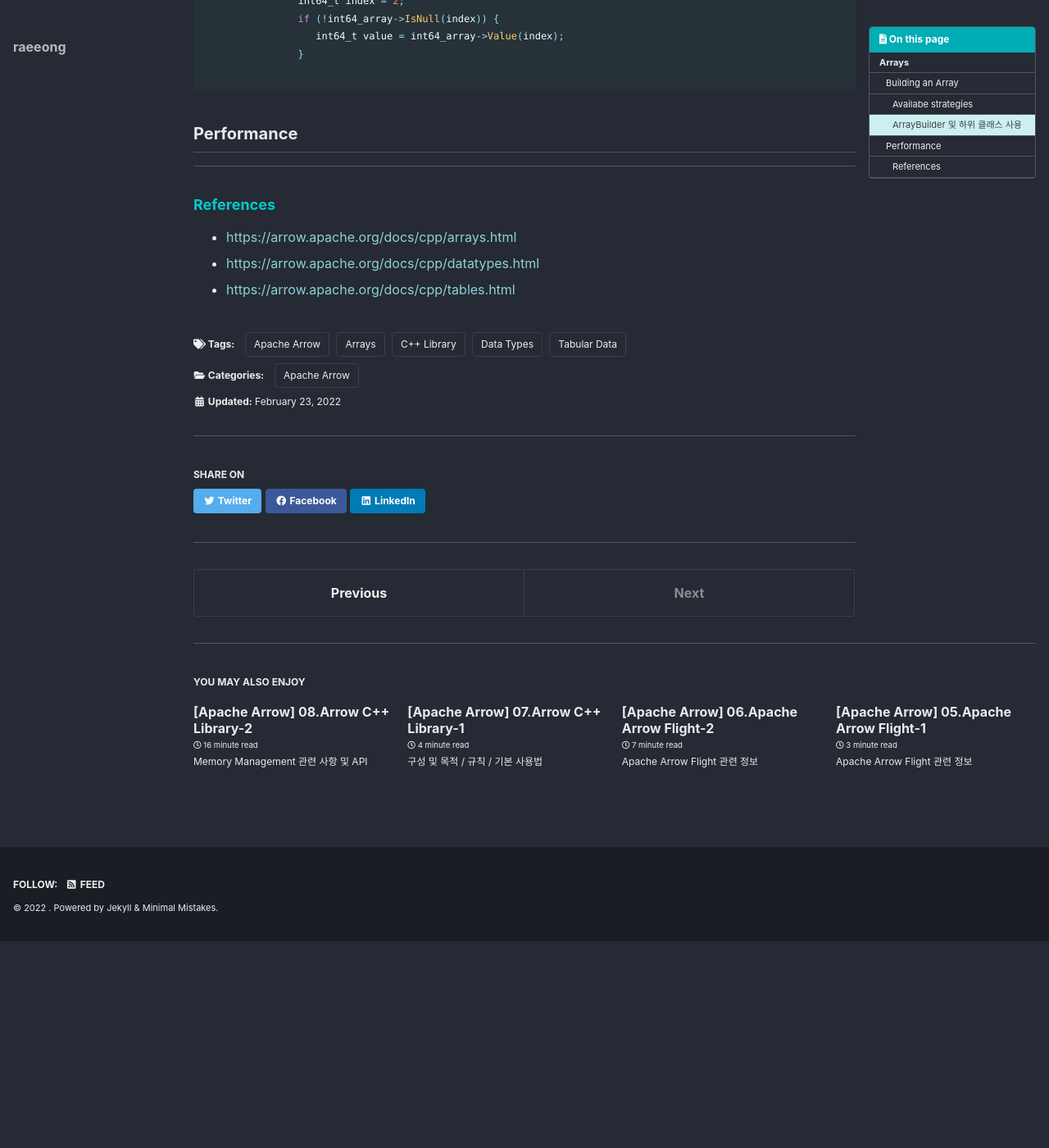
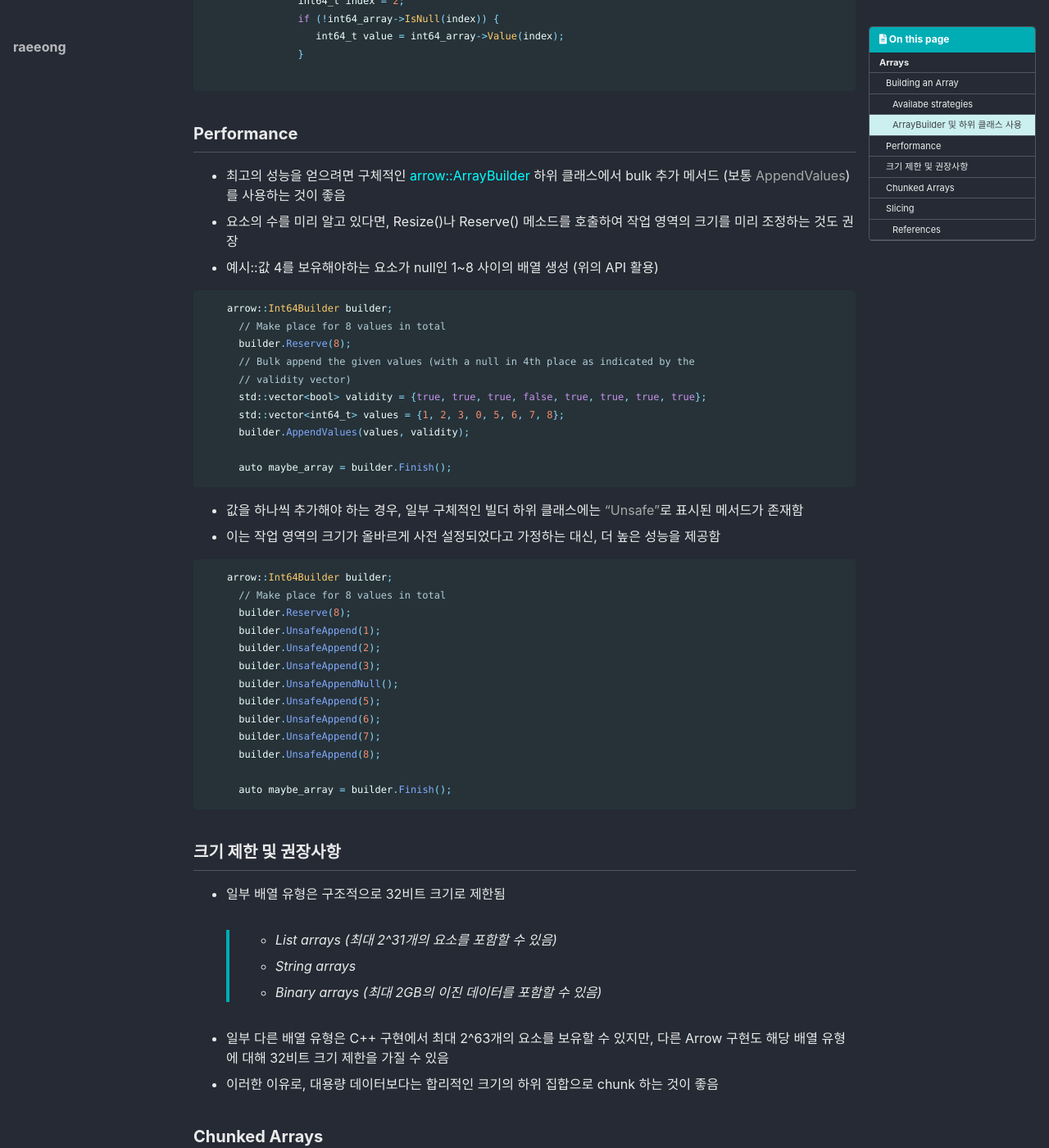
Before and after one commit to friedegg818/friedegg818.github.io, a Jekyll site: the page built from _posts/2022-02-23-ArrowC++Library3.md, in a window 1280 px wide and 1400 px high, scrolled down 1805 px. Shown: the whole window at 82% size. Built offline with Jekyll 4.4.1, drawn with Linux system fonts in a browser that asks for light colours; cached includes are drawn as plain includes; some web fonts are replaced; before the commit the page ends 2953 px from its top, so only the background shows below that; some of the changed text lies outside the part shown.

Commit message:
220302 update

````diff
--- a/_posts/2022-02-23-ArrowC++Library3.md
+++ b/_posts/2022-02-23-ArrowC++Library3.md
@@ -61,7 +61,7 @@ last_modified_At: 2022-03-02
 > - 첫 번째 버퍼: 1|1|1|1|0|1|1|1 비트가 있는 단일 바이트로 구성된 null bitmap 보유
 >                least-significant bit(LSB) numbering을 사용하므로 배열의 4번째 항목이 null임을 나타냄
 > - 두 번째 버퍼: 단순하게 위의 모든 값을 포함하는 int64_t 배열
->                네 번째 항목이 null이므로 버퍼의 해당 위치에 있는 값은 정의도지 않음
+>                네 번째 항목이 null이므로 버퍼의 해당 위치에 있는 값은 정의되지 않음
 
 - 구체적인 배열의 내용에 액세스하는 방법
 
@@ -84,7 +84,94 @@ last_modified_At: 2022-03-02
 ```
 
 ## Performance
+- 최고의 성능을 얻으려면 구체적인 <span style="color:	#00FFFF">arrow::ArrayBuilder</span> 하위 클래스에서 bulk 추가 메서드 (보통 <span style="color:#A9A9A9">AppendValues</span>) 를 사용하는 것이 좋음
+- 요소의 수를 미리 알고 있다면, Resize()나 Reserve() 메소드를 호출하여 작업 영역의 크기를 미리 조정하는 것도 권장
+- 예시::값 4를 보유해야하는 요소가 null인 1~8 사이의 배열 생성 (위의 API 활용)
 
+```java
+    arrow::Int64Builder builder;
+      // Make place for 8 values in total
+      builder.Reserve(8);
+      // Bulk append the given values (with a null in 4th place as indicated by the
+      // validity vector)
+      std::vector<bool> validity = {true, true, true, false, true, true, true, true};
+      std::vector<int64_t> values = {1, 2, 3, 0, 5, 6, 7, 8};
+      builder.AppendValues(values, validity);
+
+      auto maybe_array = builder.Finish();
+```
+
+- 값을 하나씩 추가해야 하는 경우, 일부 구체적인 빌더 하위 클래스에는 <span style="color:#A9A9A9">"Unsafe"</span>로 표시된 메서드가 존재함
+- 이는 작업 영역의 크기가 올바르게 사전 설정되었다고 가정하는 대신, 더 높은 성능을 제공함
+
+```java
+    arrow::Int64Builder builder;
+      // Make place for 8 values in total
+      builder.Reserve(8);
+      builder.UnsafeAppend(1);
+      builder.UnsafeAppend(2);
+      builder.UnsafeAppend(3);
+      builder.UnsafeAppendNull();
+      builder.UnsafeAppend(5);
+      builder.UnsafeAppend(6);
+      builder.UnsafeAppend(7);
+      builder.UnsafeAppend(8);
+
+      auto maybe_array = builder.Finish();
+```
+
+## 크기 제한 및 권장사항
+- 일부 배열 유형은 구조적으로 32비트 크기로 제한됨
+> - List arrays (최대 2^31개의 요소를 포함할 수 있음)
+> - String arrays
+> - Binary arrays (최대 2GB의 이진 데이터를 포함할 수 있음)
+- 일부 다른 배열 유형은 C++ 구현에서 최대 2^63개의 요소를 보유할 수 있지만, 다른 Arrow 구현도 해당 배열 유형에 대해 32비트 크기 제한을 가질 수 있음
+- 이러한 이유로, 대용량 데이터보다는 합리적인 크기의 하위 집합으로 chunk 하는 것이 좋음
+
+## Chunked Arrays
+-  <span style="color:	#00FFFF">arrow::ChunkedAray</span>는 배열과 마찬가지로 값의 논리적 시퀀스
+- 그러나 단순한 배열과 달리 chunked array (청크 배열) 는 전체 시퀀스가 메모리에서 물리적으로 연속적일 필요가 없음
+- 또한 청크 배열의 구성요소는 크기가 같을 필요는 없지만, 모두 같은 데이터 유형을 가져야 함
+- 청크 배열은 임의의 수의 배열을 집계하여 구성됨
+- 예시::값 4를 보유해야하는 요소가 null인 1~8 사이의 배열과 같은 논리 값을 가지는 청크 배열 만들기 / 두 개의 분리된 chunk로
+
+```java
+    std::vector<std::shared_ptr<arrow::Array>> chunks;
+    std::shared_ptr<arrow::Array> array;
+
+    // Build first chunk
+    arrow::Int64Builder builder;
+    builder.Append(1);
+    builder.Append(2);
+    builder.Append(3);
+    if (!builder.Finish(&array).ok()) {
+      // ... do something on array building failure
+    }
+    chunks.push_back(std::move(array));
+
+    // Build second chunk
+    builder.Reset();
+    builder.AppendNull();
+    builder.Append(5);
+    builder.Append(6);
+    builder.Append(7);
+    builder.Append(8);
+    if (!builder.Finish(&array).ok()) {
+      // ... do something on array building failure
+    }
+    chunks.push_back(std::move(array));
+
+    auto chunked_array = std::make_shared<arrow::ChunkedArray>(std::move(chunks));
+
+    assert(chunked_array->num_chunks() == 2);
+    // Logical length in number of values
+    assert(chunked_array->length() == 8);
+    assert(chunked_array->null_count() == 1);
+```
+
+## Slicing
+- 물리적 메모리 버퍼와 마찬가지로, 데이터의 일부 논리적 하위 시퀀스를 참조하는 배열 or 청크 배열을 얻기 위해, 배열 및 청크 배열의 zero-copy slices를 만드는 것이 가능
+- <span style="color:	#00FFFF">arrow::Array::Slice()</span> 및 <span style="color:	#00FFFF">arrow::ChunkedArray::Slice()</span> 메소드를 각각 호출하여 수행
 
 
 
````
